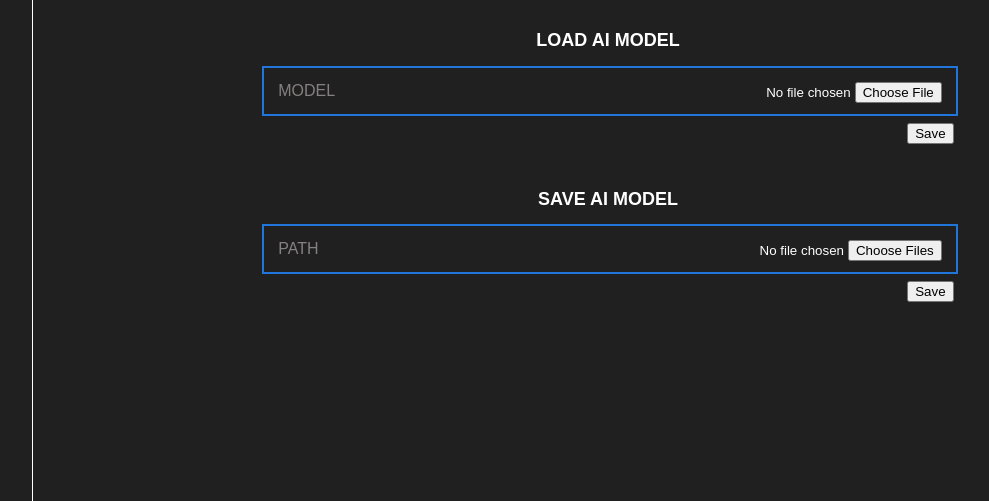
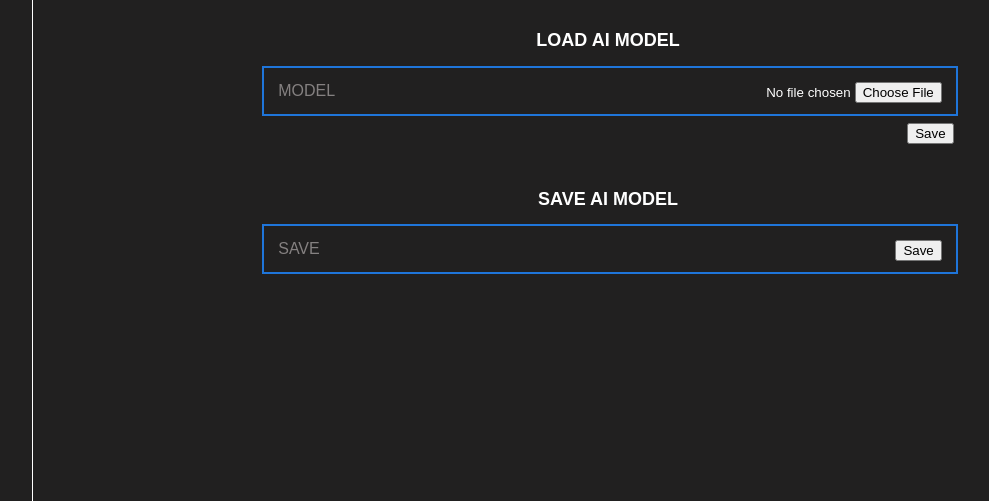
Before and after one commit to MateuszDobron/Predicting-price-of-stocks-on-the-stock-exchange, a Django app: page /model/ in a window 1280 px wide. Shown: the part 232-733 px from the top of the page, without its empty margins (96-1085 px from the left). Run offline with Django 4.2, Linux system fonts and the light colour scheme; a user stored in the database is signed in; parts of the project's set-up code (start-up, migrations or seed data) failed here and were passed over.

Commit message:
Save model fix

```diff
--- a/stock_market_prediction_front/app/templates/model/index.html
+++ b/stock_market_prediction_front/app/templates/model/index.html
@@ -55,11 +55,10 @@
                     <div class="ai-model-form-inner">
                         {% csrf_token %}
                             <div class="form-input-group">
-                                <label for="ai-model-download-path">PATH</label>
-                                <input type="file" name="ai-model-download-path" id="ai-model-download-path" directory multiple/> <br>
+                                <label for="ai-model-download-path">SAVE</label>
+                                <input name="ai-model-download-path" id="ai-model-download-path" type="submit" value="Save"> <br>
                             </div>
                     </div>
-                    <input type="submit" value="Save">
                 </form>
             </div>
         </div>
```
